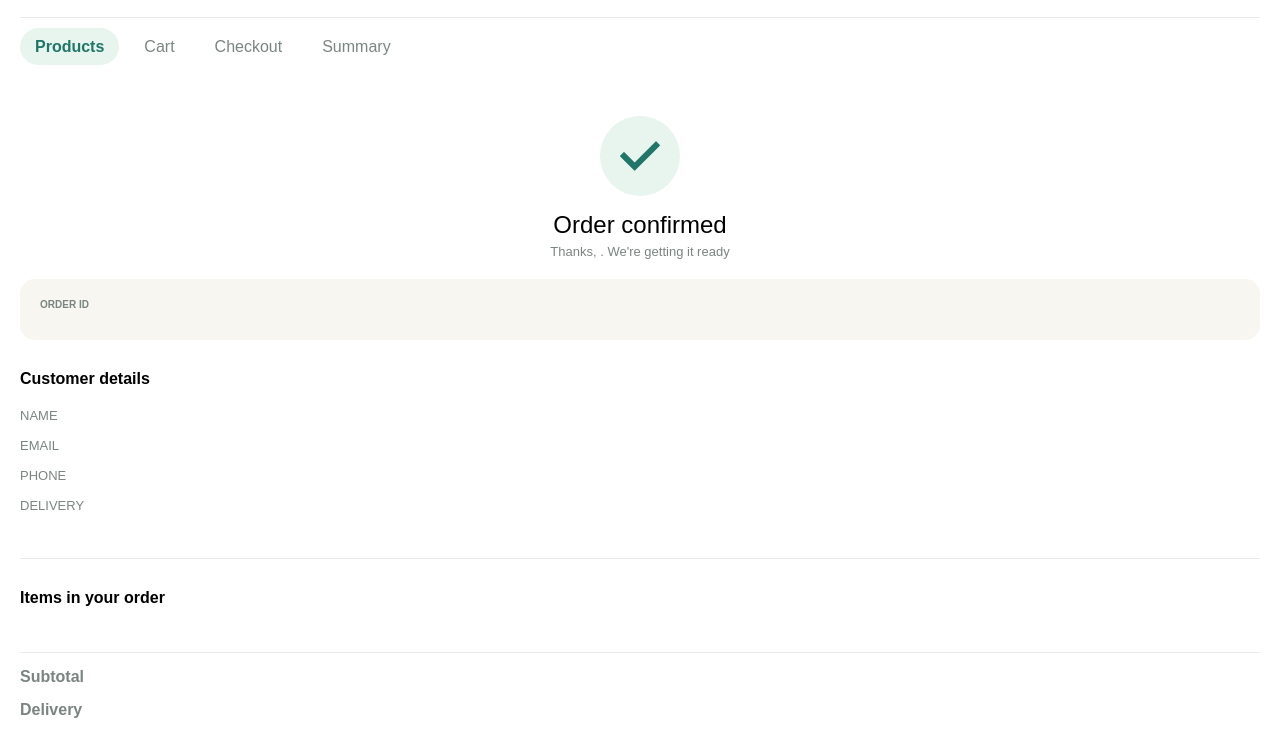
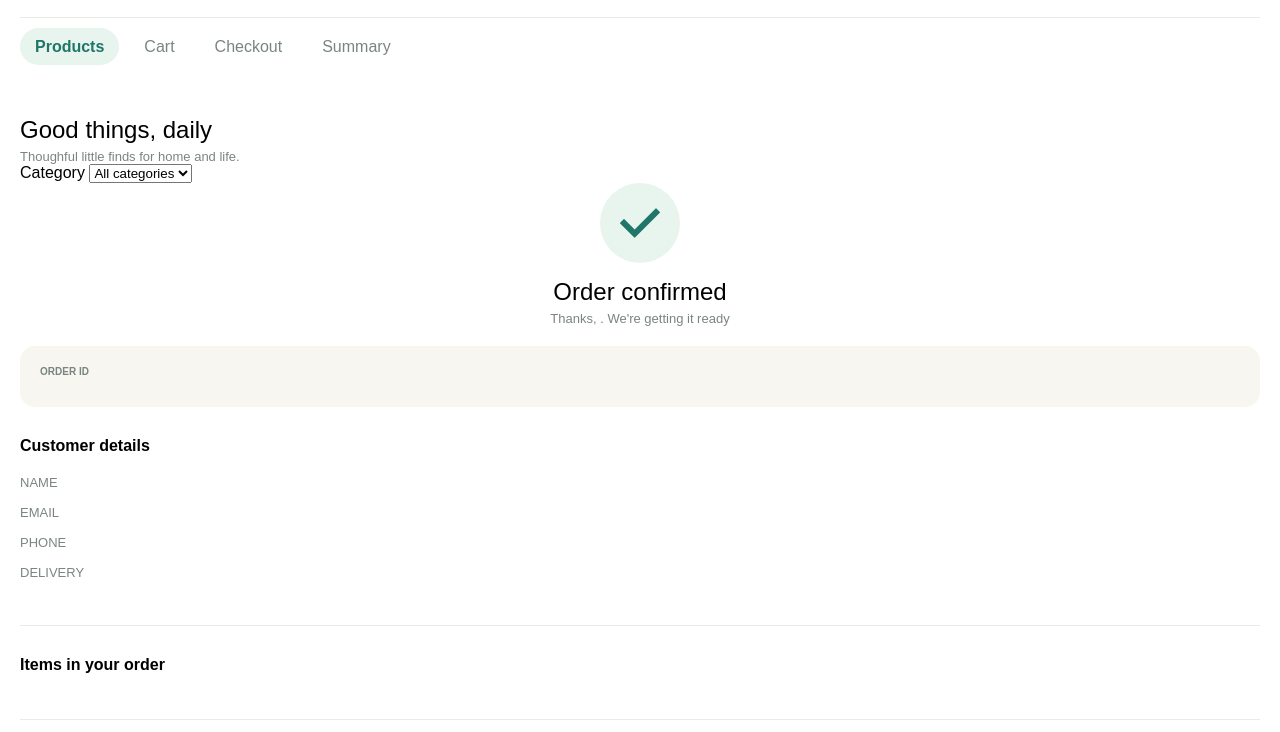
Before and after one commit to Trailblazers-GenAI/Trailblazer_mini_market, a plain HTML site: page index.html in a window 1280 px wide. Shown: the part 62-794 px from the top of the page. Drawn offline with Linux system fonts and the light colour scheme.

Commit message:
Add products html section

```diff
--- a/index.html
+++ b/index.html
@@ -38,6 +38,27 @@
     </header>
 
     <main>
+
+        <section id="products" class="">
+            <h2>Good things, daily</h2>
+            <p>Thoughful little finds for home and life.</p>
+
+            <div class="category">
+                <label for="category">Category</label>
+                <select name="category" id="category">
+                    <option value="all">All categories</option>
+                </select>
+            </div>
+
+            <div id="products_container" class="products_container">
+
+            </div>
+
+            <div class="shop_product_detail">
+                <p id="showing_length"></p>
+            </div>
+        </section>
+
         <section id="cart" class="hidden">
             <h2>Your cart</h2>
             <p id="cart_items_num">2 items ready for you.</p>
```
